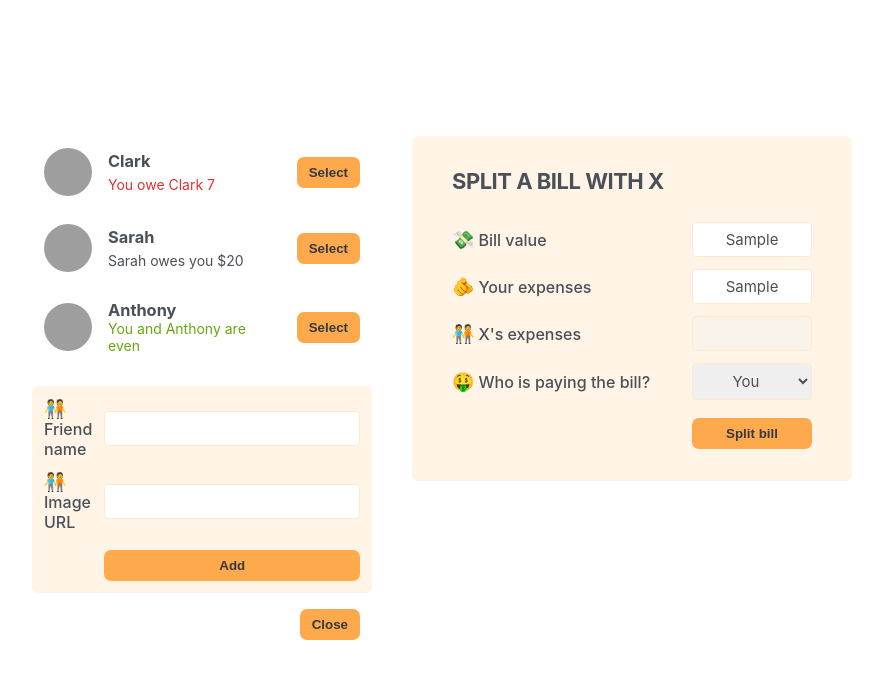
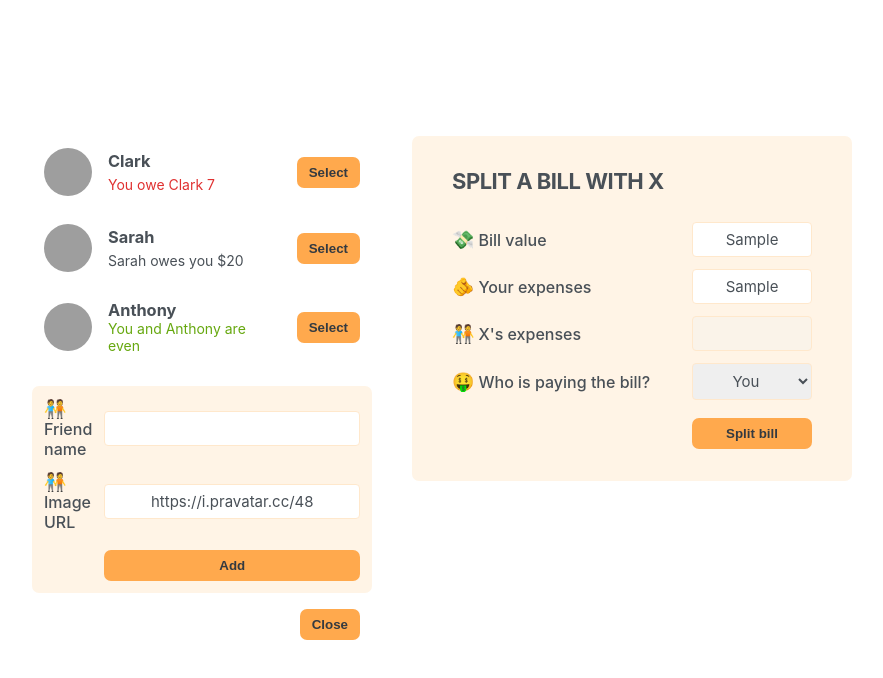
Before and after one commit to Julie-Lam/eat-n-split, a React (Create React App) app: page / in a window 1280 px wide. Both pictures are taken after typing "Sample", "Sample" into the empty fields and a click on the button "Add Friend". Shown: the top 678 px of the page, without its empty margins (198-1081 px from the left). Built offline with nearby package versions, Linux system fonts and the light colour scheme; grey boxes are pictures that could not be loaded.

Commit message:
add friend my way

```diff
--- a/src/App.js
+++ b/src/App.js
@@ -4,19 +4,19 @@ const initialFriends = [
   {
     id: 118836,
     name: "Clark",
-    image: "https://i.pravatar.cc/48?u=118836",
+    imageURL: "https://i.pravatar.cc/48?u=118836",
     balance: -7,
   },
   {
     id: 933372,
     name: "Sarah",
-    image: "https://i.pravatar.cc/48?u=933372",
+    imageURL: "https://i.pravatar.cc/48?u=933372",
     balance: 20,
   },
   {
     id: 499476,
     name: "Anthony",
-    image: "https://i.pravatar.cc/48?u=499476",
+    imageURL: "https://i.pravatar.cc/48?u=499476",
     balance: 0,
   },
 ];
@@ -65,7 +65,7 @@ function FriendsList({ friendList }) {
 function Friend({ friend }) {
   return (
     <li>
-      <img src={friend.image} alt={friend.name} />
+      <img src={friend.imageURL} alt={friend.name} />
       <h3>{friend.name}</h3>
 
       {friend.balance < 0 ? (
@@ -87,36 +87,23 @@ function Friend({ friend }) {
 }
 
 function FormAddFriend({ handleAddFriend }) {
-  // const [friend, setFriend] = useState({
-  //   imageURL: "https://i.pravatar.cc/48",
-  // });
-
-  const [name, setName] = useState("");
-  const [imageURL, setImageURL] = useState("");
+  const [friend, setFriend] = useState({
+    imageURL: "https://i.pravatar.cc/48",
+  });
 
   function handleSubmitAddFriend(e) {
     e.preventDefault();
 
-    // if (!friend.name || !friend.imageURL) return;
-
-    if (!name || !imageURL) return;
-    // const newFriend = {
-    //   ...friend,
-    //   id: crypto.randomUUID(),
-    //   balance: 0,
-    // };
-
+    if (!friend.name || !friend.imageURL) return;
     const newFriend = {
-      name: name,
-      imageURL: imageURL,
+      ...friend,
       id: crypto.randomUUID(),
       balance: 0,
     };
+
     handleAddFriend((curFriendList) => [...curFriendList, newFriend]);
 
-    // setFriend({ name: "", imageURL: "" });
-    setName("");
-    setImageURL("");
+    setFriend({ name: "", imageURL: "https://i.pravatar.cc/48" });
   }
 
   return (
@@ -128,16 +115,24 @@ function FormAddFriend({ handleAddFriend }) {
       <input
         type="text"
         id="name"
-        value={name}
-        onChange={(e) => setName(e.target.value)}
+        value={friend.name}
+        onChange={(e) =>
+          setFriend((curFriend) => {
+            return { ...curFriend, name: e.target.value };
+          })
+        }
       ></input>
 
       <label htmlFor="imageURL">🧑‍🤝‍🧑Image URL</label>
       <input
         type="text"
         id="imageURL"
-        value={imageURL}
-        onChange={(e) => setImageURL(e.target.value)}
+        value={friend.imageURL}
+        onChange={(e) =>
+          setFriend((curFriend) => {
+            return { ...curFriend, imageURL: e.target.value };
+          })
+        }
       ></input>
 
       <Button>Add</Button>
```
